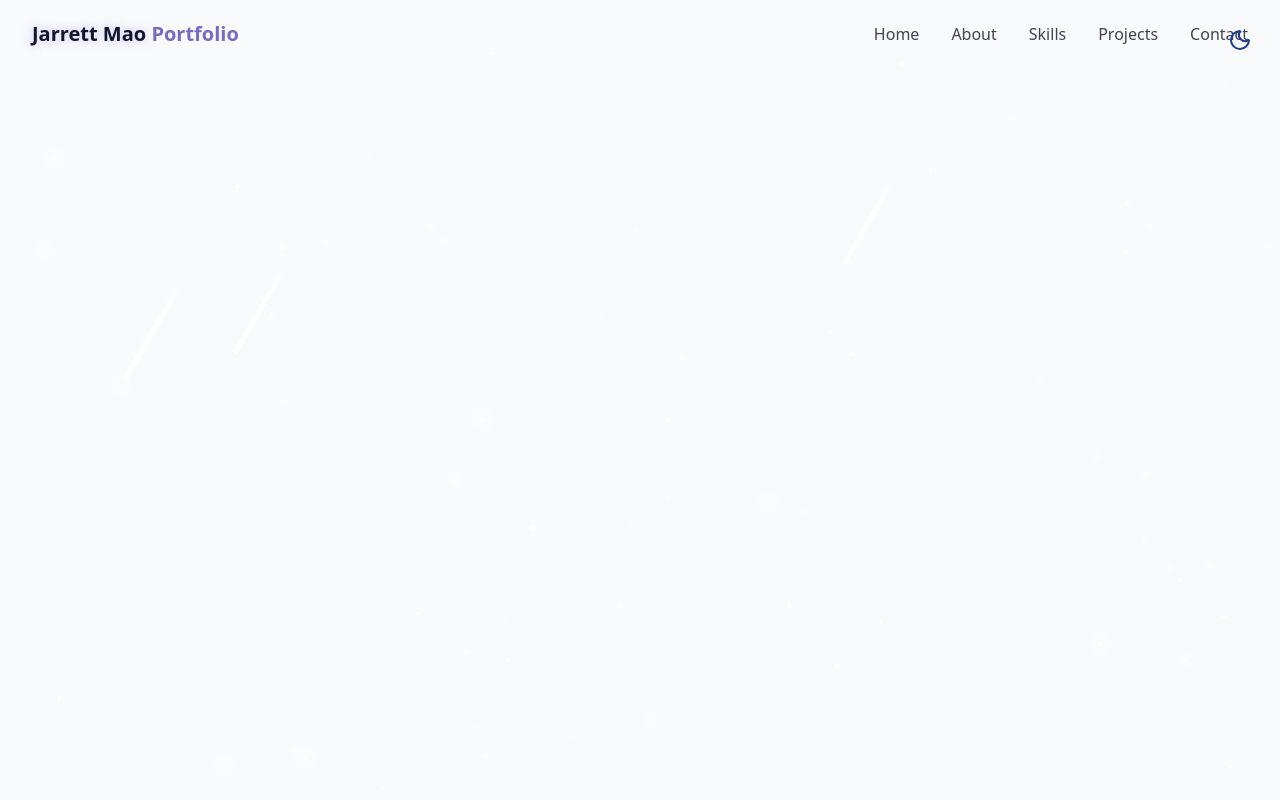
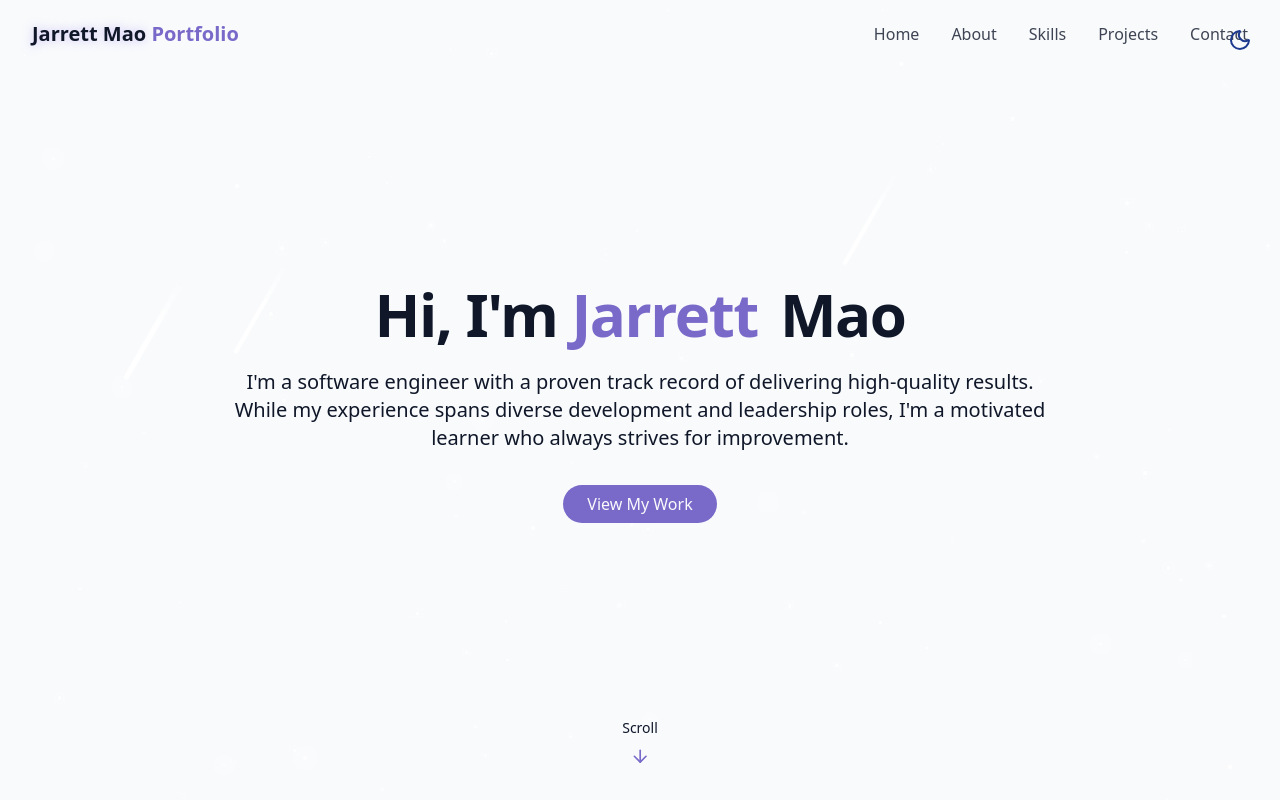
Before and after one commit to Jarrettsmao/Portfolio-React, a React (Vite) app: page / in a window 1280 px wide. Built offline with nearby package versions, Linux system fonts and the light colour scheme.

Commit message:
personal section done

```diff
--- /dev/null
+++ b/src/components/AboutMe.tsx
@@ -0,0 +1,3 @@
+export const AboutMe = () => {
+    return <section></section>;
+}
--- a/src/components/NavBar.tsx
+++ b/src/components/NavBar.tsx
@@ -4,7 +4,7 @@
 
 
 const navItems = [
-    {name: "Home", href: "#home"},
+    {name: "Home", href: "#personal"},
     {name: "About", href: "#about"},
     {name: "Skills", href: "#skills"},
     {name: "Projects", href: "#projects"},
@@ -33,7 +33,7 @@
             <div className="container flex items-center justify-between">
                 <a
                     className="text-xl font-bold text-primary flex items-center"
-                    href="#home"
+                    href="#personal"
                 >
                     <span className="relative z-10">
                         <span className="text-glow text-foreground"> Jarrett Mao </span> Portfolio
@@ -58,7 +58,7 @@
                 <button
                     onClick={() => setIsMenuOpen((prev) => !prev)}
                     className="md:hidden p-2 text-foreground z-50"
-                    aria-label={isMenuOpen ? "Close Menu" : "Open Menu"}
+                    aria-label={isMenuOpen ? "Close Menu" : "Open Menu"} //helps for accessbility
                 >
                     {isMenuOpen
                         ? <X size={24}/>
--- /dev/null
+++ b/src/components/PersonalSection.tsx
@@ -0,0 +1,37 @@
+import { ArrowDown } from "lucide-react";
+
+export const PersonalSection = () => {
+    return (
+    <section
+        id="personal"
+        className="relative min-h-screen flex flex-col items-center justify-center px-4"
+    >
+        <div className="container max-w-4xl mx-auto text-center z-10">
+            <div className="space-y-6">
+                <h1 className="text-4xl md:text-6xl font-bold tracking-tight">
+                    <span className="opacity-0 animate-fade-in">Hi, I'm</span>
+                    <span className="text-primary opacity-0 animate-fade-in-delay-1"> Jarrett </span>
+                    <span className="text-gradient ml-2 opacity-0 animate-fade-in-delay-2">Mao</span>
+                </h1>
+
+                <p className="text-lg md:text-xl text-muted-foreground max-2-2xl mx-auto opacity-0 animate-fade-in-delay-3">
+                    I'm a software engineer with a proven track record of delivering high-quality results.
+                    While my experience spans diverse development and leadership roles,
+                    I'm a motivated learner who always strives for improvement.
+                </p>
+
+                <div className="pt-4 opacity-0 animate-fade-in-delay-4">
+                    <a href="#projects" className="cosmic-button">
+                        View My Work
+                    </a>
+                </div>
+            </div>
+        </div>
+
+        <div className="absolute bottom-8 left-1/2 transform -translate-x-1/2 flex flex-col items-center animate-bounce">
+            <span className="text-sm text-muted-foreground mb-2"> Scroll </span>
+            <ArrowDown className="h-5 w-5 text-primary" />
+        </div>
+    </section>
+    );
+};
--- a/src/index.css
+++ b/src/index.css
@@ -12,11 +12,11 @@
 
   --animate-float: float 6s ease-in-out infinite;
   --animate-pulse-subtle: pulse-subtle 4s ease-in-out infinite;
-  --animate-fade-in: fase-in 0.7s ease-out forwards;
-  --animate-fade-in-delay-1: fade-in 0.7s ease-out 0.2s forwads;
-  --animate-fade-in-delay-2: fade-in 0.7s ease-out 0.4s forwads;
-  --animate-fade-in-delay-3: fade-in 0.7s ease-out 0.6s forwads;
-  --animate-fade-in-delay-4: fade-in 0.7s ease-out 0.8s forwads;
+  --animate-fade-in: fade-in 0.7s ease-out forwards;
+  --animate-fade-in-delay-1: fade-in 0.7s ease-out 0.2s forwards;
+  --animate-fade-in-delay-2: fade-in 0.7s ease-out 0.4s forwards;
+  --animate-fade-in-delay-3: fade-in 0.7s ease-out 0.6s forwards;
+  --animate-fade-in-delay-4: fade-in 0.7s ease-out 0.8s forwards;
   --animate-meteor: meteor 5s linear infinite;
 
   @keyframes float {
--- a/src/pages/Home.tsx
+++ b/src/pages/Home.tsx
@@ -1,6 +1,8 @@
 import { ThemeToggle } from "../components/ThemeToggle";
 import { StarBackground } from '../components/StarBackground'
 import { NavBar } from "../components/NavBar";
+import { PersonalSection } from "../components/PersonalSection";
+import { AboutMe } from "../components/AboutMe";
 
 export const Home = () => {
     return <div className="min-h-screen bg-background text-foreground overflow-x-hidden">
@@ -10,6 +12,14 @@
         <StarBackground />
         {/* Background Effects */}
         <NavBar />
+        {/* Main Content */}
+        <main>
+            <PersonalSection />
+            <AboutMe />
+        </main>
+
+        {/* Footer */}
+
     </div>;
 };
 
```
